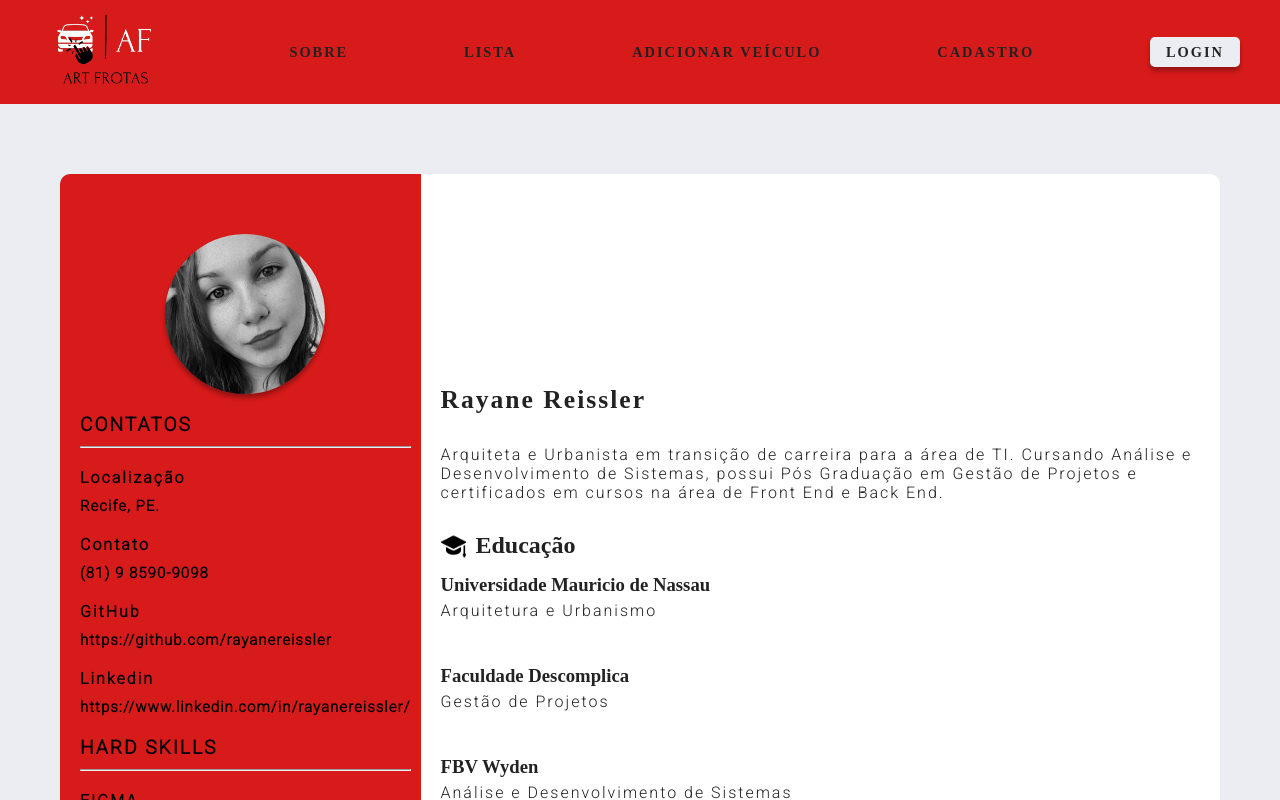
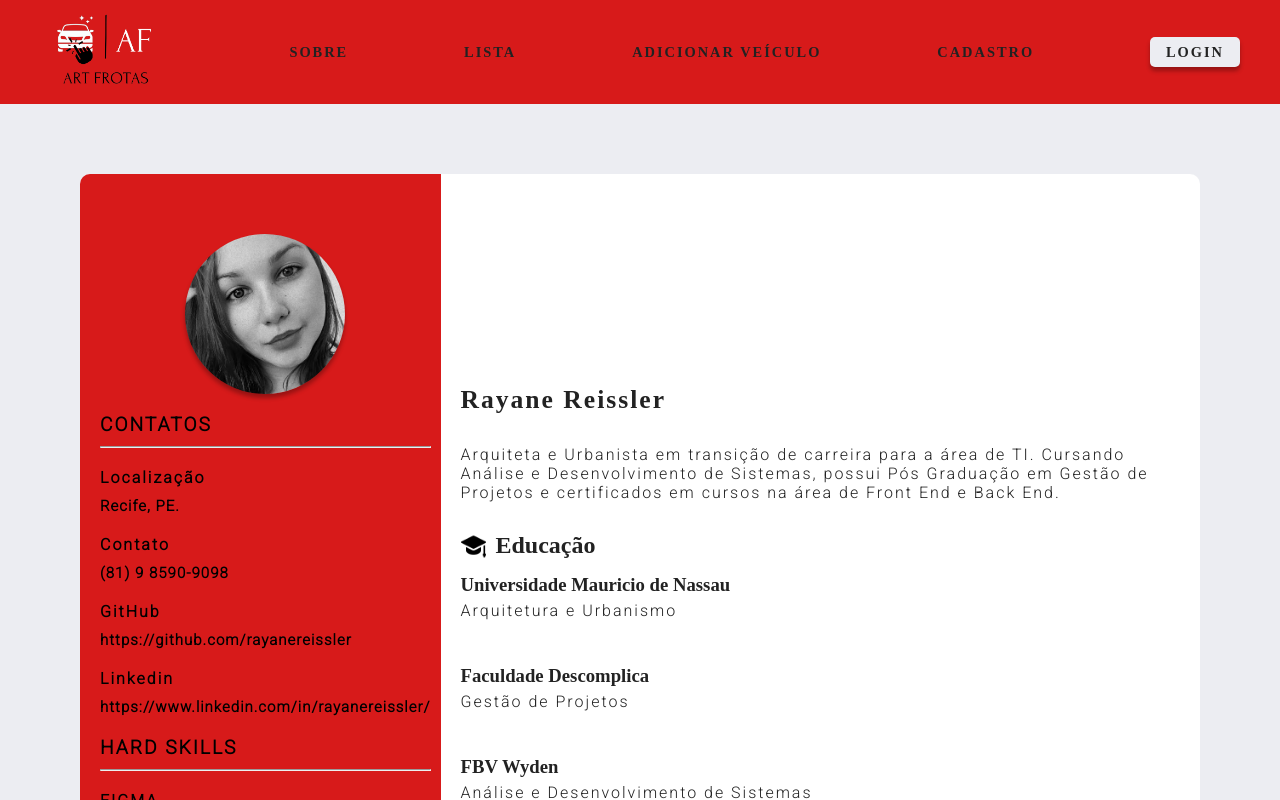
Before and after one commit to rayanereissler/projeto-final-art-frotas, a React (Vite) app in the folder art-frotas/: page /sobre in a window 1280 px wide. Shown: the top 800 px of the page. Built offline with nearby package versions, Linux system fonts and the light colour scheme; a web font is replaced by a local one.

Commit message:
algumas atualizações de logo

```diff
--- a/art-frotas/src/Components/Pages/Sobre.css
+++ b/art-frotas/src/Components/Pages/Sobre.css
@@ -23,7 +23,7 @@
  padding: 30px 10px 30px 20px;
  border-radius: 10px 0px 0px 10px;
  align-items: center;
- margin-left: 40px;
+ margin-left: 60px;
 
 
 }
@@ -103,7 +103,7 @@ hr {
  height: 1100px;
  padding: 30px 10px 30px 20px;
  border-radius: 0px 10px 10px 0px;
- margin-right: 40px;
+ margin-right: 60px;
 
 }
 
@@ -119,6 +119,7 @@ hr {
  font-size: 1rem;
  letter-spacing: 2px;
  margin-bottom: 30px;
+ padding-right: 20px;
 }
 
 .div-img-dois {
@@ -179,6 +180,7 @@ hr {
 
  .div-dois p {
   font-size: .7rem;
+  padding-right: 0;
  }
 
  .div-img-dois img {
```
Also changed, not shown: art-frotas/src/assets/imagens/logoo.png (added).
